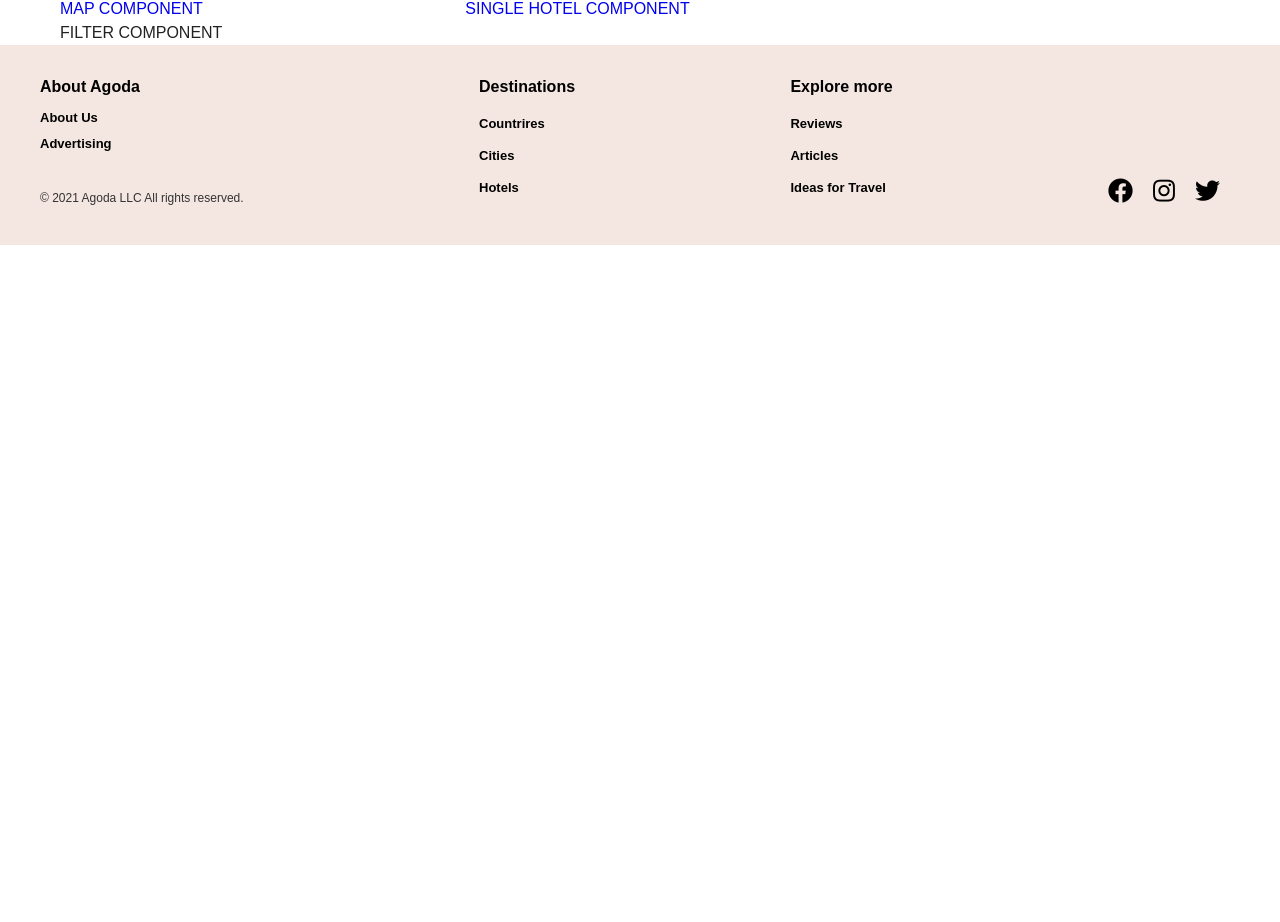
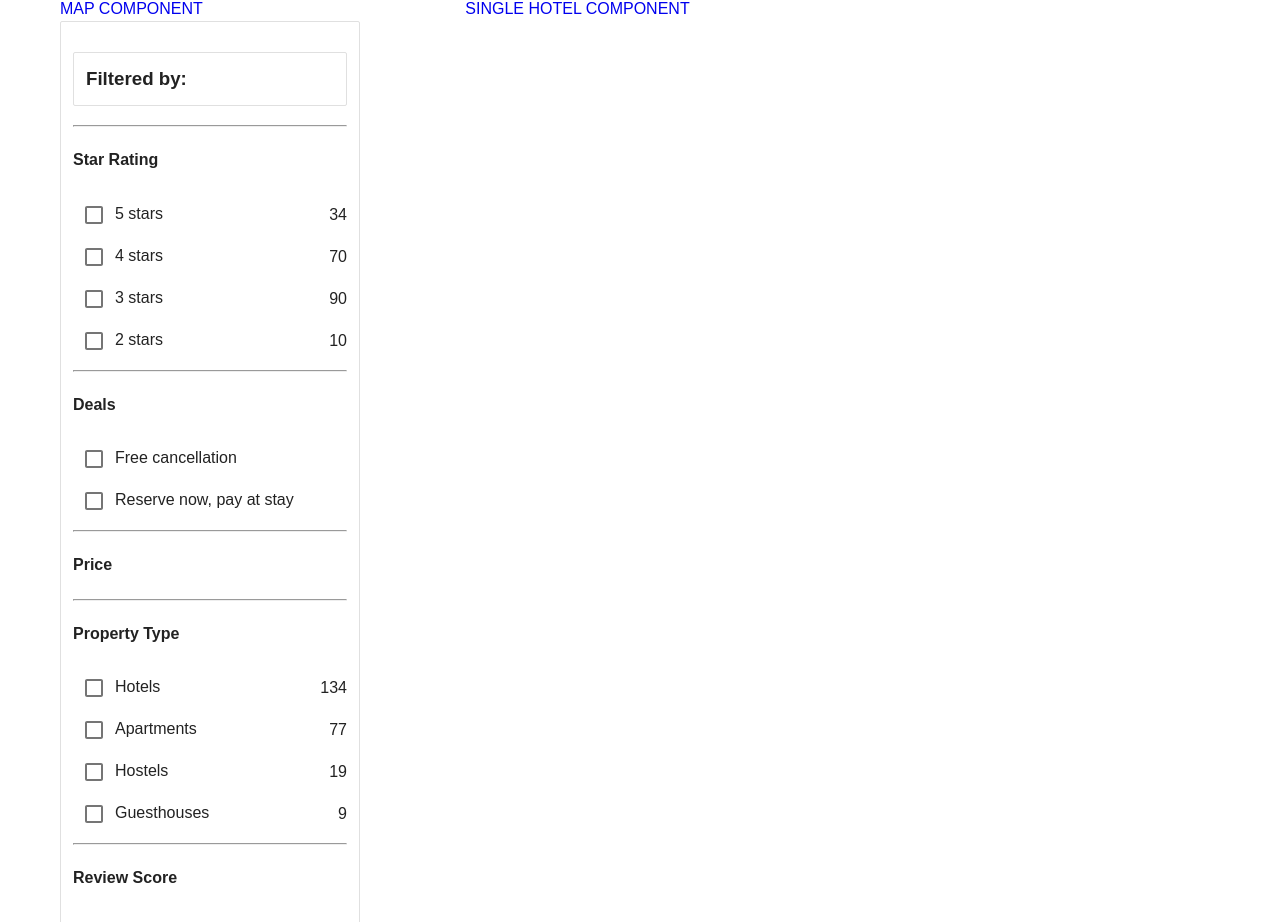
Before and after one commit to faithpacifica/Booking, a React (Create React App) app: page /hotels in a window 1280 px wide. Shown: the part 178-1100 px from the top of the page. Before the commit the page ends 800 px from the top, so only its background shows below. Built offline with nearby package versions, Linux system fonts and the light colour scheme; a web font is replaced by a local one.

Commit message:
filter component created

```diff
--- a/src/components/FilterHotels/FilterHotels.css
+++ b/src/components/FilterHotels/FilterHotels.css
@@ -0,0 +1,14 @@
+.star-box {
+    align-items: center;
+    display: flex;
+    justify-content: space-between;
+}
+
+.left-column {
+    max-width: 300px;
+    padding: 12px;
+    border-radius: 2px;
+    border-width: 1px;
+    border-style: solid;
+    border-color: #e0e0e0;
+}
--- a/src/components/FilterHotels/FilterHotels.js
+++ b/src/components/FilterHotels/FilterHotels.js
@@ -1,10 +1,275 @@
 import React from "react";
 import "./FilterHotels.css";
+import Checkbox from "@material-ui/core/Checkbox";
 
 const FilterHotels = () => {
+  // TODO:Class larini tugirlash
   return (
     <div className="filter-hotels">
-      <div className="container">FILTER COMPONENT</div>
+      <div className="container">
+        <div className="left-column-wrapper left-column">
+          <h3 className="left-column">Filtered by:</h3>
+
+          <hr />
+          <h4 className="star-rating">Star Rating</h4>
+          <div className="star-box">
+            <div>
+              <Checkbox
+                inputProps={{ "aria-label": "uncontrolled-checkbox" }}
+              />
+              <span className="star-box-text">5 stars</span>
+            </div>
+            <div>
+              <span className="star-box-result">34</span>
+            </div>
+          </div>
+          <div className="star-box">
+            <div>
+              <Checkbox
+                inputProps={{ "aria-label": "uncontrolled-checkbox" }}
+              />
+              <span className="star-box-text">4 stars</span>
+            </div>
+            <div>
+              <span className="star-box-result">70</span>
+            </div>
+          </div>
+          <div className="star-box">
+            <div>
+              <Checkbox
+                inputProps={{ "aria-label": "uncontrolled-checkbox" }}
+              />
+              <span className="star-box-text">3 stars</span>
+            </div>
+            <div>
+              <span className="star-box-result">90</span>
+            </div>
+          </div>
+          <div className="star-box">
+            <div>
+              <Checkbox
+                inputProps={{ "aria-label": "uncontrolled-checkbox" }}
+              />
+              <span className="star-box-text">2 stars</span>
+            </div>
+            <div>
+              <span className="star-box-result">10</span>
+            </div>
+          </div>
+          <hr />
+
+          <h4 className="star-rating">Deals</h4>
+          <div className="star-box">
+            <div>
+              <Checkbox
+                inputProps={{ "aria-label": "uncontrolled-checkbox" }}
+              />
+              <span className="star-box-text">Free cancellation </span>
+            </div>
+          </div>
+          <div className="star-box">
+            <div>
+              <Checkbox
+                inputProps={{ "aria-label": "uncontrolled-checkbox" }}
+              />
+              <span className="star-box-text">Reserve now, pay at stay </span>
+            </div>
+          </div>
+          <hr />
+
+          <h4 className="star-rating">Price</h4>
+          {/* TODO:Range ni qilish */}
+          <hr />
+
+          <h4 className="star-rating">Property Type</h4>
+          <div className="star-box">
+            <div>
+              <Checkbox
+                inputProps={{ "aria-label": "uncontrolled-checkbox" }}
+              />
+              <span className="star-box-text">Hotels</span>
+            </div>
+            <div>
+              <span className="star-box-result">134</span>
+            </div>
+          </div>
+          <div className="star-box">
+            <div>
+              <Checkbox
+                inputProps={{ "aria-label": "uncontrolled-checkbox" }}
+              />
+              <span className="star-box-text">Apartments</span>
+            </div>
+            <div>
+              <span className="star-box-result">77</span>
+            </div>
+          </div>
+          <div className="star-box">
+            <div>
+              <Checkbox
+                inputProps={{ "aria-label": "uncontrolled-checkbox" }}
+              />
+              <span className="star-box-text">Hostels</span>
+            </div>
+            <div>
+              <span className="star-box-result">19</span>
+            </div>
+          </div>
+          <div className="star-box">
+            <div>
+              <Checkbox  inputProps={{ "aria-label": "uncontrolled-checkbox" }}/>
+              <span className="star-box-text">Guesthouses</span>
+            </div>
+            <div>
+              <span className="star-box-result">9</span>
+            </div>
+          </div>
+          <hr />
+
+
+          <h4 className="star-rating">Review Score</h4>
+          <div className="star-box">
+            <div>
+              <Checkbox
+                inputProps={{ "aria-label": "uncontrolled-checkbox" }}
+              />
+              <span className="star-box-text">Wonderful:9+ </span>
+            </div>
+            <div>
+              <span className="star-box-result">90</span>
+            </div>
+          </div>
+          <div className="star-box">
+            <div>
+              <Checkbox
+                inputProps={{ "aria-label": "uncontrolled-checkbox" }}
+              />
+              <span className="star-box-text">Very Good:8+</span>
+            </div>
+            <div>
+              <span className="star-box-result">172</span>
+            </div>
+          </div>
+          <div className="star-box">
+            <div>
+              <Checkbox
+                inputProps={{ "aria-label": "uncontrolled-checkbox" }}
+              />
+              <span className="star-box-text">Good:7+ </span>
+            </div>
+            <div>
+              <span className="star-box-result">198</span>
+            </div>
+          </div>
+          <div className="star-box">
+            <div>
+              <Checkbox  inputProps={{ "aria-label": "uncontrolled-checkbox" }}/>
+              <span className="star-box-text">Pleasant: 6+</span>
+            </div>
+            <div>
+              <span className="star-box-result">203</span>
+            </div>
+          </div>
+          <hr />
+
+          <h4 className="star-rating">Facilities</h4>
+          <div className="star-box">
+          <div>
+              <Checkbox  inputProps={{ "aria-label": "uncontrolled-checkbox" }}/>
+              <span className="star-box-text">Parking </span>
+            </div>
+            <div><span className="star-box-result">227</span></div>
+          </div>
+
+          <div className="star-box">
+          <div>
+              <Checkbox  inputProps={{ "aria-label": "uncontrolled-checkbox" }}/>
+              <span className="star-box-text">Restaurant</span>
+          </div>
+            <div><span className="star-box-result">102</span></div>
+          </div>
+
+          <div className="star-box">
+            <div>
+              <Checkbox  inputProps={{ "aria-label": "uncontrolled-checkbox" }}/>
+              <span className="star-box-text">Room Service</span>
+            </div>
+            <div><span className="star-box-result">160</span></div>
+          </div>
+
+          <div className="star-box">
+            <div>
+              <Checkbox  inputProps={{ "aria-label": "uncontrolled-checkbox" }}/>
+              <span className="star-box-text">Fitness center</span>
+            </div>
+            <div><span className="star-box-result">48</span></div>
+          </div>
+
+          <div className="star-box">
+            <div>
+              <Checkbox  inputProps={{ "aria-label": "uncontrolled-checkbox" }}/>
+              <span className="star-box-text">Breakfast included</span>
+            </div>
+            <div><span className="star-box-result">121</span></div>
+          </div>
+
+          <div className="star-box">
+            <div>
+              <Checkbox  inputProps={{ "aria-label": "uncontrolled-checkbox" }}/>
+              <span className="star-box-text">Non-smoking rooms</span>
+            </div>
+            <div><span className="star-box-result">222</span></div>
+          </div>
+
+          <div className="star-box">
+            <div>
+              <Checkbox  inputProps={{ "aria-label": "uncontrolled-checkbox" }}/>
+              <span className="star-box-text">Airport shuttle</span>
+            </div>
+            <div><span className="star-box-result">222</span></div>
+          </div>
+          <div className="star-box">
+            <div>
+              <Checkbox  inputProps={{ "aria-label": "uncontrolled-checkbox" }}/>
+              <span className="star-box-text">Free WiFi</span>
+            </div>
+            <div><span className="star-box-result">225</span></div>
+          </div>
+          <div className="star-box">
+            <div>
+              <Checkbox  inputProps={{ "aria-label": "uncontrolled-checkbox" }}/>
+              <span className="star-box-text">Swimming Pool</span>
+            </div>
+            <div><span className="star-box-result">225</span></div>
+          </div>
+          <div className="star-box">
+            <div>
+              <Checkbox  inputProps={{ "aria-label": "uncontrolled-checkbox" }}/>
+              <span className="star-box-text">SPA</span>
+            </div>
+            <div><span className="star-box-result">42</span></div>
+          </div>
+          <div className="star-box">
+            <div>
+              <Checkbox  inputProps={{ "aria-label": "uncontrolled-checkbox" }}/>
+              <span className="star-box-text">Family rooms</span>
+            </div>
+            <div><span className="star-box-result">181</span></div>
+          </div>
+
+          <button>
+            <span className="show-less">Show less</span>
+            <i class="fas fa-chevron-down"></i>
+          </button>
+
+          <hr />
+
+
+
+
+
+        </div>
+      </div>
     </div>
   );
 };
```
